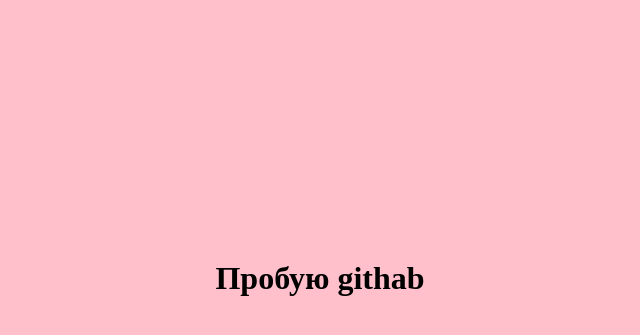
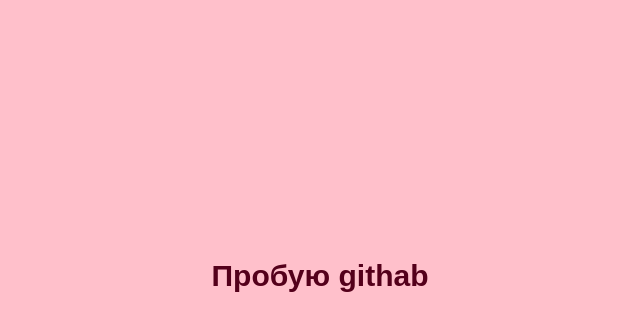
Before and after one commit to JRasins/JRasins.github.io, a plain HTML site: page index.html in a window 1280 px wide. Shown: the part 17-352 px from the top of the page, without its empty margins (320-960 px from the left). Drawn offline with Linux system fonts and the light colour scheme.

Commit message:
Оформление заголовка
Добавили стили для заголовка

```diff
--- a/css/style.css
+++ b/css/style.css
@@ -1,9 +1,12 @@
 body{
 	background-color: pink;
 	margin: 0;
+	font-family: Arial, sans-serif;
 }
 
 h1{
 	text-align: center;
 	padding-top: 20%;
+	font-size: 30px;
+	color: #54001B;
 }
```
